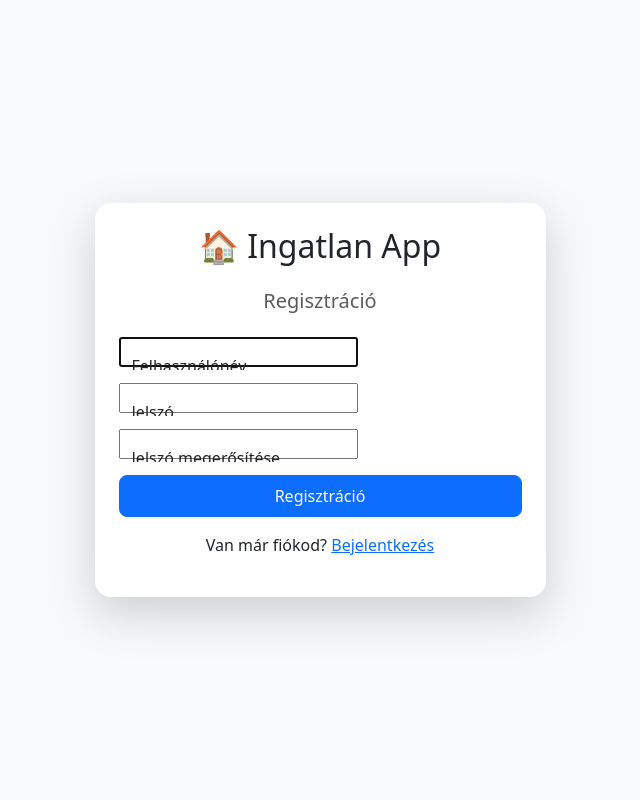
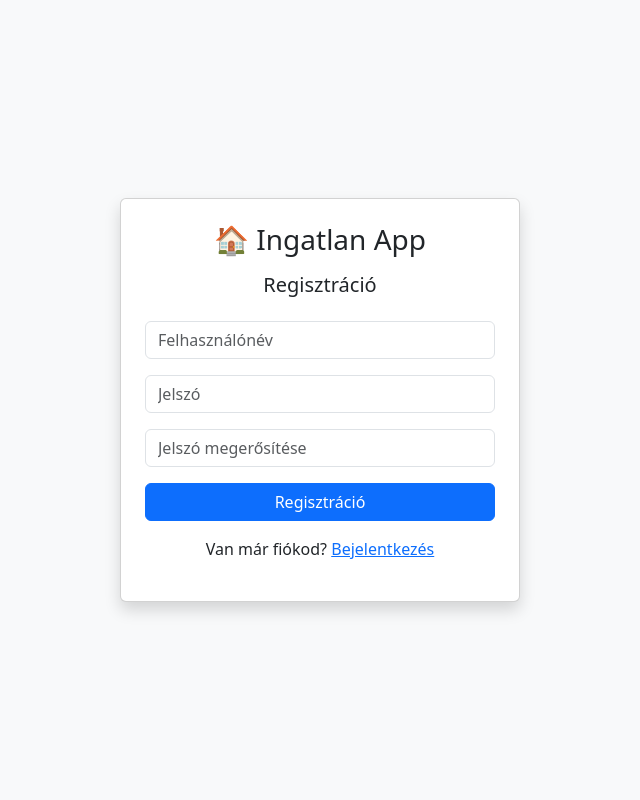
Before and after one commit to auto86794-pixel/ingatlan-app, a Django app: page /register/ in a window 1280 px wide. Shown: the whole page, without its empty margins (320-960 px from the left). Run offline with Django 5.2, Linux system fonts and the light colour scheme.

Commit message:
final fix settings + register

```diff
--- a/templates/registration/register.html
+++ b/templates/registration/register.html
@@ -1,55 +1,43 @@
 <!DOCTYPE html>
-<html>
+<html lang="hu">
 <head>
+    <meta charset="UTF-8">
     <title>Regisztráció</title>
 
-    <meta name="viewport" content="width=device-width, initial-scale=1">
-
+    <!-- Bootstrap -->
     <link href="https://cdn.jsdelivr.net/npm/bootstrap@5.3.0/dist/css/bootstrap.min.css" rel="stylesheet">
 </head>
+<body class="bg-light">
 
-<body class="bg-light d-flex align-items-center" style="min-height:100vh;">
+<div class="container d-flex justify-content-center align-items-center vh-100">
+    <div class="card p-4 shadow" style="width: 400px;">
 
-<div class="container">
-    <div class="row justify-content-center">
-        <div class="col-12 col-sm-8 col-md-5">
+        <h3 class="text-center mb-3">🏠 Ingatlan App</h3>
+        <h5 class="text-center mb-4">Regisztráció</h5>
 
-            <div class="card shadow-lg border-0 p-4 rounded-4">
-
-                <h2 class="text-center mb-4">🏠 Ingatlan App</h2>
-                <h5 class="text-center text-muted mb-4">Regisztráció</h5>
-
-                <form method="post">
+        <form method="POST">
             {% csrf_token %}
 
-                    <div class="form-floating mb-3">
-                        {{ form.username }}
-                        <label>Felhasználónév</label>
+            <div class="mb-3">
+                <input type="text" name="username" class="form-control" placeholder="Felhasználónév">
             </div>
 
-                    <div class="form-floating mb-3">
-                        {{ form.password1 }}
-                        <label>Jelszó</label>
+            <div class="mb-3">
+                <input type="password" name="password1" class="form-control" placeholder="Jelszó">
             </div>
 
-                    <div class="form-floating mb-3">
-                        {{ form.password2 }}
-                        <label>Jelszó megerősítése</label>
+            <div class="mb-3">
+                <input type="password" name="password2" class="form-control" placeholder="Jelszó megerősítése">
             </div>
 
-                    <button class="btn btn-primary w-100 py-2 rounded-3">
-                        Regisztráció
-                    </button>
+            <button type="submit" class="btn btn-primary w-100">Regisztráció</button>
         </form>
 
         <p class="text-center mt-3">
             Van már fiókod?
-                    <a href="/accounts/login/">Bejelentkezés</a>
+            <a href="{% url 'login' %}">Bejelentkezés</a>
         </p>
 
-            </div>
-
-        </div>
     </div>
 </div>
 
```
Also changed, not shown: ingatlan_site/settings.py (+24 -10 lines). Lines whose indentation alone changed are shown as unchanged.
